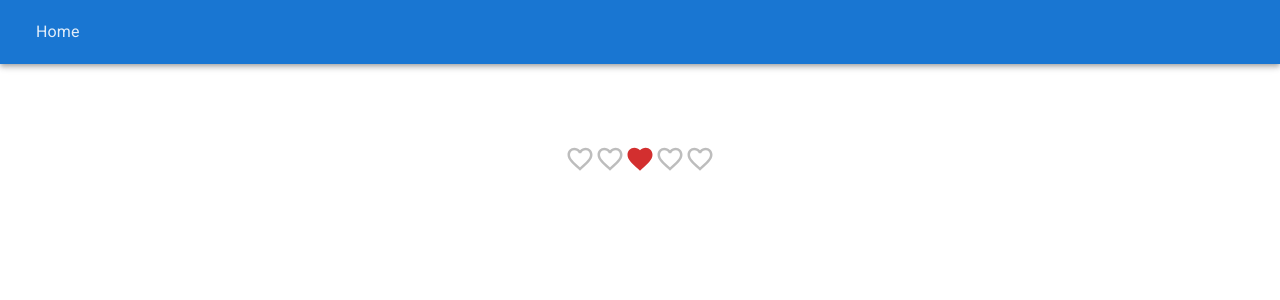
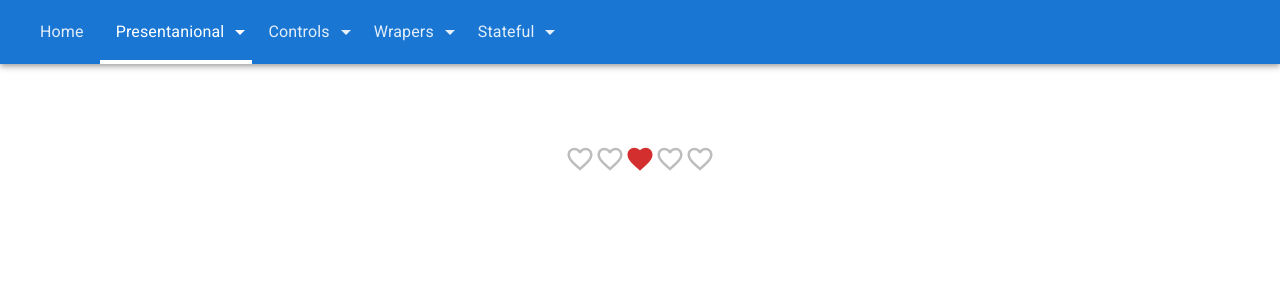
Before and after one commit to AndriusStravinskas/MUI-example, a React (Vite) app: page /rating in a window 1280 px wide. Shown: the top 300 px of the page. Built offline with nearby package versions, Linux system fonts and the light colour scheme.

Commit message:
feat: Mui dropdowns and linksGroups UX

```diff
--- /dev/null
+++ b/src/components/layout/navbar/helpers.ts
@@ -0,0 +1,15 @@
+import { linksGroup } from './links-data';
+
+// eslint-disable-next-line import/prefer-default-export
+export const getActiveLinksGroupTitle = (currentUrl: string) => {
+  for (let i = 0; i < linksGroup.length; i += 1) {
+    const linkGroup = linksGroup[i];
+    const hasActiveLink = linkGroup.linksData
+      .map<string>(({ link }) => link)
+      .includes(currentUrl);
+
+    if (hasActiveLink) return linkGroup.title;
+  }
+
+  return null;
+};
--- /dev/null
+++ b/src/components/layout/navbar/links-data.ts
@@ -0,0 +1,60 @@
+import { Breakpoint } from '@mui/material';
+import routes from 'navigation/routes';
+import LinkData from './link-data';
+
+export const linksData: LinkData[] = [
+  { link: routes.HomePage, text: 'Home' },
+];
+
+export const linksGroup = [
+  {
+    title: 'Presentanional',
+    linksData: [
+      { link: routes.TypographyPage, text: 'Typography' },
+      { link: routes.BoxPage, text: 'Box' },
+      { link: routes.RatingPage, text: 'Rating' },
+      { link: routes.SpeedDialPage, text: 'Speed Dial' },
+      { link: routes.AvatarPage, text: 'Avatar' },
+      { link: routes.LinkPage, text: 'Link' },
+      { link: routes.BreadcrumbsPage, text: 'Breadcrumbs' },
+      { link: routes.BadgePage, text: 'Badge' },
+      { link: routes.ChipPage, text: 'Chip' },
+      { link: routes.TooltipPage, text: 'Tooltip' },
+      { link: routes.AlertPage, text: 'Alert' },
+    ],
+  },
+  {
+    title: 'Controls',
+    linksData: [
+      { link: routes.ButtonPage, text: 'Button' },
+      { link: routes.TextFieldPage, text: 'Text Field' },
+      { link: routes.SelectPage, text: 'Select' },
+      { link: routes.RadioButtonPage, text: 'Radios' },
+      { link: routes.CheckboxPage, text: 'Checkbox' },
+      { link: routes.AutoCompletePage, text: 'AutoComplete' },
+      { link: routes.SwitchPage, text: 'Switch' },
+    ],
+  },
+  {
+    title: 'Wrapers',
+    linksData: [
+      { link: routes.BoxPage, text: 'Box' },
+      { link: routes.CardPage, text: 'Card' },
+      { link: routes.ImageListPage, text: 'Image List' },
+      { link: routes.DrawerPage, text: 'Drawer' },
+      { link: routes.NavbarPage, text: 'Navbar' },
+
+    ],
+  },
+  {
+    title: 'Stateful',
+    linksData: [
+      { link: routes.BottomNavigationPage, text: 'Bottom Navigation' },
+      { link: routes.AccordionPage, text: 'Accordion' },
+      { link: routes.ListPage, text: 'List' },
+      { link: routes.TablePage, text: 'Table' },
+    ],
+  },
+];
+
+export const expandBreakpoint: Breakpoint = 'lg';
--- /dev/null
+++ b/src/components/layout/navbar/navbar-desktop-dropdown-link.tsx
@@ -0,0 +1,20 @@
+import { NavLink } from 'react-router-dom';
+import { styled } from '@mui/material';
+
+const accentAmount = 0.5;
+
+const NavbarDesktopDropDownLink = styled(NavLink)(({ theme }) => ({
+  textDecoration: 'none',
+  color: theme.palette.common.black,
+  display: 'flex',
+  justifyContent: 'flex-start',
+  padding: theme.spacing(0.75, 2 + accentAmount),
+  height: '100%',
+  width: '100%',
+  '&.active': {
+    color: theme.palette.primary.main,
+    boxShadow: `inset -${theme.spacing(accentAmount)} 0 0 ${theme.palette.primary.main}`,
+  },
+}));
+
+export default NavbarDesktopDropDownLink;
--- /dev/null
+++ b/src/components/layout/navbar/navbar-desktop-dropdown.tsx
@@ -0,0 +1,51 @@
+import React from 'react';
+import {
+  Box,
+  Typography,
+  Menu,
+  MenuItem,
+} from '@mui/material';
+import ArrowDropUpIcon from '@mui/icons-material/ArrowDropUp';
+import ArrowDropDownIcon from '@mui/icons-material/ArrowDropDown';
+import LinkData from './link-data';
+import NavbarDesktopDropDownLink from './navbar-desktop-dropdown-link';
+
+type NavbarDesktopDropDownProps = {
+  title: string,
+  linksData: LinkData[]
+};
+
+const NavbarDesktopDropDown: React.FC<NavbarDesktopDropDownProps> = ({
+  title,
+  linksData,
+}) => {
+  const containerRef = React.useRef<HTMLDivElement | null>(null);
+  const [open, setOpen] = React.useState(false);
+
+  const Icon = open ? ArrowDropUpIcon : ArrowDropDownIcon;
+
+  return (
+    <Box ref={containerRef} onClick={() => setOpen(!open)} sx={{ pr: 0 }}>
+      <Box sx={{ display: 'flex', gap: 0.5 }}>
+        <Typography>{title}</Typography>
+        <Icon />
+      </Box>
+      <Menu
+        open={open}
+        onClose={() => setOpen(false)}
+        anchorEl={containerRef.current}
+      >
+        {linksData.map(({ link, text }) => (
+          <MenuItem key={link} sx={{ p: 0 }}>
+            <NavbarDesktopDropDownLink key={link} to={link}>
+              {text}
+            </NavbarDesktopDropDownLink>
+          </MenuItem>
+        ))}
+
+      </Menu>
+    </Box>
+  );
+};
+
+export default NavbarDesktopDropDown;
--- /dev/null
+++ b/src/components/layout/navbar/navbar-desktop-item.tsx
@@ -0,0 +1,23 @@
+import { alpha, styled } from '@mui/material';
+
+const NavbarDesktopItem = styled('div')(({ theme }) => ({
+  alignSelf: 'stretch',
+  display: 'inline-flex',
+  color: alpha(theme.palette.common.white, 1 - theme.palette.action.activatedOpacity),
+  cursor: 'pointer',
+  '>*': {
+    alignSelf: 'stretch',
+    display: 'inline-grid',
+    placeItems: 'center',
+    padding: theme.spacing(0, 2),
+  },
+  '&:hover': {
+    background: theme.palette.primary.dark,
+  },
+  '&.active': {
+    boxShadow: `inset 0 -4px 0 0 ${theme.palette.common.white}`,
+    color: theme.palette.common.white,
+  },
+}));
+
+export default NavbarDesktopItem;
--- /dev/null
+++ b/src/components/layout/navbar/navbar-desktop-link.tsx
@@ -0,0 +1,9 @@
+import { alpha, styled } from '@mui/material';
+import { Link } from 'react-router-dom';
+
+const NavbarDesktoplink = styled(Link)(({ theme }) => ({
+  textDecoration: 'none',
+  color: alpha(theme.palette.common.white, 1 - theme.palette.action.activatedOpacity),
+}));
+
+export default NavbarDesktoplink;
--- a/src/components/layout/navbar/navbar-desktop-menu.tsx
+++ b/src/components/layout/navbar/navbar-desktop-menu.tsx
@@ -1,28 +1,33 @@
 import React from 'react';
-import {
-  Box,
-  type Breakpoint,
-} from '@mui/material';
-import NavbarLink from './navbar-link';
-import type LinkData from './link-data';
+import { Box } from '@mui/material';
+import { useLocation } from 'react-router-dom';
+import NavbarDesktopItem from './navbar-desktop-item';
+import { expandBreakpoint, linksData, linksGroup } from './links-data';
+import { getActiveLinksGroupTitle } from './helpers';
+import NavbarDesktoplink from './navbar-desktop-link';
+import NavbarDesktopDropDown from './navbar-desktop-dropdown';
 
-type NavbarDesktopMenuProps = {
-  expandBreakpoint: Breakpoint,
-  linksData: LinkData[],
-};
-
-const NavbarDesktopMenu: React.FC<NavbarDesktopMenuProps> = ({
-  expandBreakpoint,
-  linksData,
-}) => (
+const NavbarDesktopMenu: React.FC = () => {
+  const { pathname } = useLocation();
+  const activeLinkGroupTitle = getActiveLinksGroupTitle(pathname);
+  return (
     <Box sx={{
       display: { xs: 'none', [expandBreakpoint]: 'flex' },
       alignSelf: 'stretch',
     }}
     >
       {linksData.map(({ link, text }) => (
-      <NavbarLink key={link} to={link}>{text}</NavbarLink>))}
+        <NavbarDesktopItem key={link} className={pathname === link ? 'active' : undefined}>
+          <NavbarDesktoplink to={link}>{text}</NavbarDesktoplink>
+        </NavbarDesktopItem>
+      ))}
+      {linksGroup.map(({ title, linksData: links }) => (
+        <NavbarDesktopItem key={title} className={title === activeLinkGroupTitle ? 'active' : undefined}>
+          <NavbarDesktopDropDown linksData={links} title={title} />
+        </NavbarDesktopItem>
+      ))}
     </Box>
   );
+};
 
 export default NavbarDesktopMenu;
--- a/src/components/layout/navbar/navbar-link.tsx
+++ /dev/null
@@ -1,21 +0,0 @@
-import { alpha, styled } from '@mui/material';
-import { NavLink } from 'react-router-dom';
-
-const NavbarLink = styled(NavLink)(({ theme }) => ({
-  alignSelf: 'stretch',
-  display: 'inline-grid',
-  placeItems: 'center',
-  padding: theme.spacing(0, 1.5),
-  textDecoration: 'none',
-  color: alpha(theme.palette.common.white, 0.99 - theme.palette.action.activatedOpacity),
-  cursor: 'pointer',
-  '&:hover': {
-    background: theme.palette.primary.dark,
-  },
-  '&.active': {
-    boxShadow: `inset 0 -4px 0 0 ${theme.palette.common.white}`,
-    color: theme.palette.common.white,
-  },
-}));
-
-export default NavbarLink;
--- a/src/components/layout/navbar/navbar.tsx
+++ b/src/components/layout/navbar/navbar.tsx
@@ -2,56 +2,10 @@ import React from 'react';
 import {
   AppBar,
   Toolbar,
-  type Breakpoint,
 } from '@mui/material';
-import routes from 'navigation/routes';
-import type LinkData from './link-data';
 import NavbarMobileMenu from './navbar-mobile-menu';
 import NavbarDesktopMenu from './navbar-desktop-menu';
-
-const expandBreakpoint: Breakpoint = 'lg';
-
-const linksData: LinkData[] = [
-  { link: routes.HomePage, text: 'Home' },
-];
-
-const presentanionalPagesData = [
-  { link: routes.TypographyPage, text: 'Typography' },
-  { link: routes.BoxPage, text: 'Box' },
-  { link: routes.RatingPage, text: 'Rating' },
-  { link: routes.SpeedDialPage, text: 'Speed Dial' },
-  { link: routes.AvatarPage, text: 'Avatar' },
-  { link: routes.LinkPage, text: 'Link' },
-  { link: routes.BreadcrumbsPage, text: 'Breadcrumbs' },
-  { link: routes.BadgePage, text: 'Badge' },
-  { link: routes.ChipPage, text: 'Chip' },
-  { link: routes.TooltipPage, text: 'Tooltip' },
-  { link: routes.AlertPage, text: 'Alert' },
-];
-
-const controlsPagesData = [
-  { link: routes.ButtonPage, text: 'Button' },
-  { link: routes.TextFieldPage, text: 'Text Field' },
-  { link: routes.SelectPage, text: 'Select' },
-  { link: routes.RadioButtonPage, text: 'Radios' },
-  { link: routes.CheckboxPage, text: 'Checkbox' },
-  { link: routes.AutoCompletePage, text: 'AutoComplete' },
-  { link: routes.SwitchPage, text: 'Switch' },
-];
-const wrapersPagesData = [
-  { link: routes.BoxPage, text: 'Box' },
-  { link: routes.CardPage, text: 'Card' },
-  { link: routes.ImageListPage, text: 'Image List' },
-  { link: routes.DrawerPage, text: 'Drawer' },
-  { link: routes.NavbarPage, text: 'Navbar' },
-
-];
-const statefulPagesData = [
-  { link: routes.BottomNavigationPage, text: 'Bottom Navigation' },
-  { link: routes.AccordionPage, text: 'Accordion' },
-  { link: routes.ListPage, text: 'List' },
-  { link: routes.TablePage, text: 'Table' },
-];
+import { expandBreakpoint, linksData } from './links-data';
 
 const Navbar = () => (
   <AppBar position="sticky">
@@ -64,41 +18,9 @@ const Navbar = () => (
         expandBreakpoint={expandBreakpoint}
         linksData={linksData}
       />
-      <NavbarMobileMenu
-        expandBreakpoint={expandBreakpoint}
-        linksdata={linksData}
-        linksGroup={[
-          {
-            title: 'Presentanional',
-            linksData: presentanionalPagesData,
-          },
-          {
-            title: 'Controls',
-            linksData: controlsPagesData,
-          },
-          {
-            title: 'Wrapers',
-            linksData: wrapersPagesData,
-          },
-          {
-            title: 'Stateful',
-            linksData: statefulPagesData,
-          },
-        ]}
-      />
+      <NavbarMobileMenu />
     </Toolbar>
   </AppBar>
 );
 
 export default Navbar;
-
-/* 1. [0.1] - pamokos darbo atkartojimas PAŽINGSNIUI
-  1.1 Išskaidyti viso puslapio nuorodų duomenis į 2-5 grupes
-  1.2 Sukurti NavbarMobileMenu komponentą
-    * įsitraukti komponentus/bibliotekas
-    * aprašyti propsus
-    * panaudoti komponentą tame komponente iš kurio jis buvo iškeltas (Navbar)
-  1.3 Sukurti NavbarDesktopMenu komponentą
-    * įsitraukti komponentus/bibliotekas
-    * aprašyti propsus
-    * panaudoti komponentą tame komponente iš kurio jis buvo iškeltas (Navbar) */
```
Also changed, not shown: src/components/layout/navbar/navbar-mobile-menu.tsx (+12 -43 lines). Lines whose indentation alone changed are shown as unchanged.
